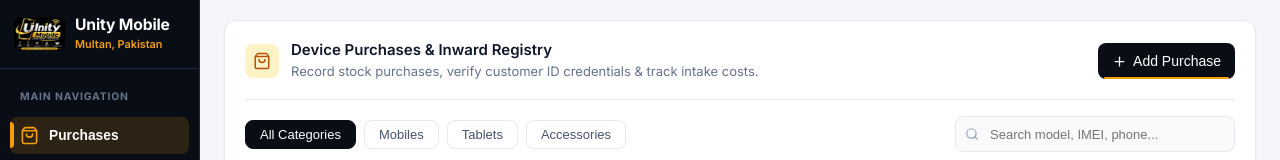
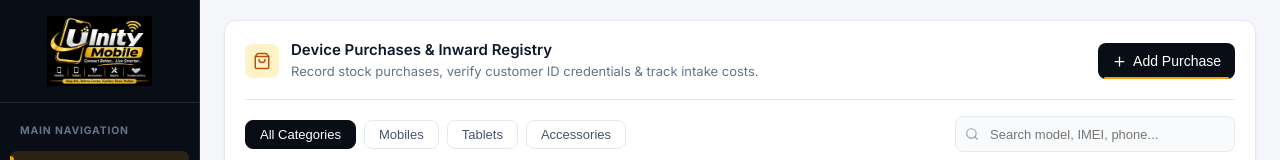
Before and after one commit to Ahmadaamirdev/mobile-shop, a React (Vite) app in the folder frontend/: page / in a window 1280 px wide. Shown: the top 160 px of the page. Built offline with nearby package versions, Linux system fonts and the light colour scheme; no server answers.

Commit message:
Remove redundant sidebar text and span Unity Mobile logo fully across header

```diff
--- a/frontend/src/components/Sidebar.jsx
+++ b/frontend/src/components/Sidebar.jsx
@@ -30,10 +30,6 @@ const Sidebar = ({ activeTab, setActiveTab, isOpen, setIsOpen }) => {
         <div className="sidebar-header">
           <div className="sidebar-brand">
             <img src="/logo.jpg" alt="Unity Mobile" className="sidebar-logo" />
-            <div className="sidebar-brand-text">
-              <h2>Unity Mobile</h2>
-              <p>Multan, Pakistan</p>
-            </div>
           </div>
           {/* Close button on mobile */}
           <button
--- a/frontend/src/index.css
+++ b/frontend/src/index.css
@@ -120,29 +120,17 @@ body {
 .sidebar-brand {
   display: flex;
   align-items: center;
-  gap: 10px;
+  justify-content: center;
+  width: 100%;
 }
 
 .sidebar-logo {
-  height: 34px;
-  width: auto;
+  width: 100%;
+  max-width: 172px;
+  height: auto;
+  max-height: 70px;
   object-fit: contain;
-  border-radius: 6px;
-}
-
-.sidebar-brand-text h2 {
-  font-size: 0.98rem;
-  font-weight: 700;
-  color: #ffffff;
-  letter-spacing: -0.01em;
-  line-height: 1.2;
-}
-
-.sidebar-brand-text p {
-  font-size: 0.68rem;
-  color: var(--brand-gold);
-  font-weight: 600;
-  margin-top: 1px;
+  border-radius: 8px;
 }
 
 .sidebar-close-btn {
```
